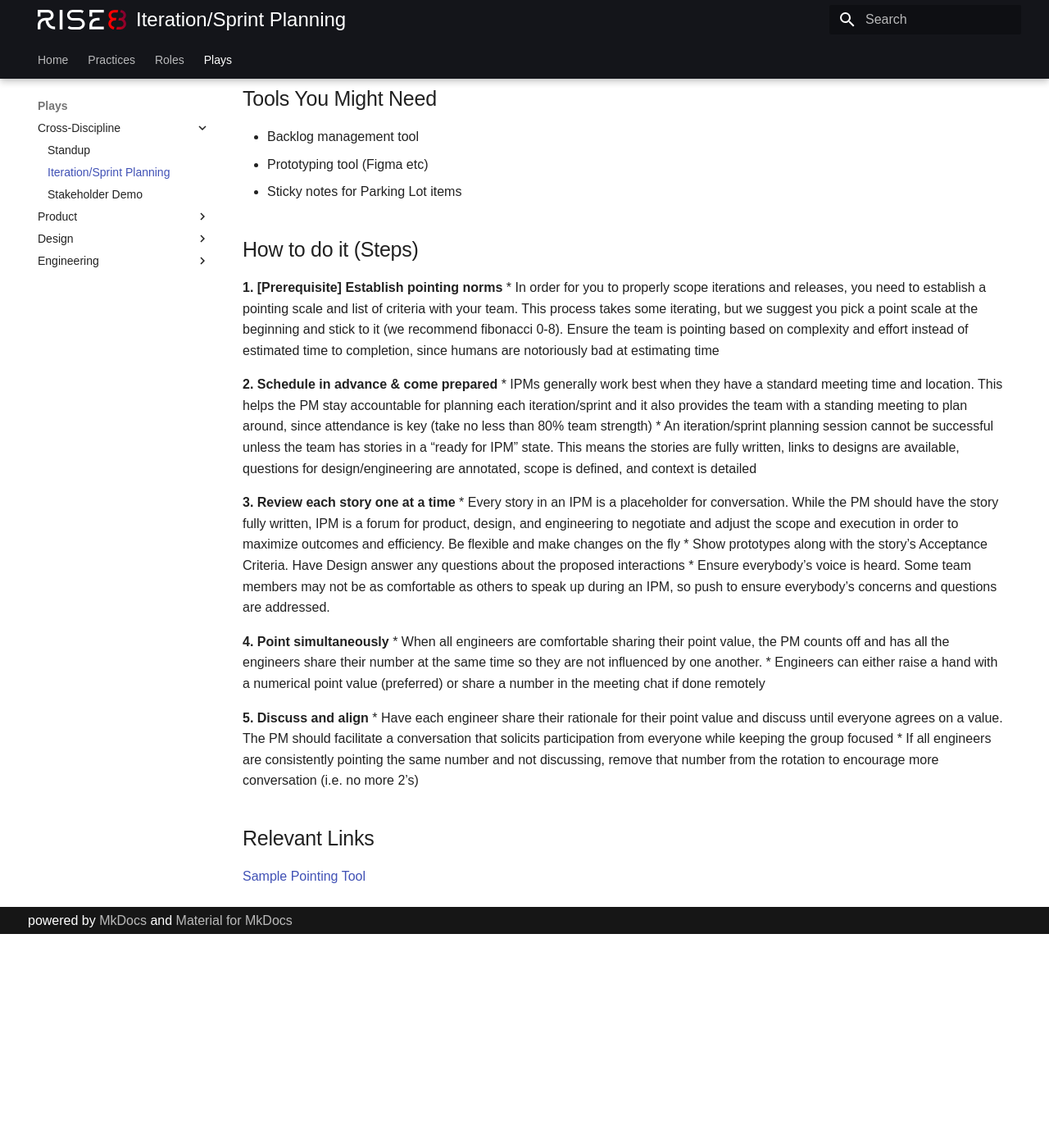
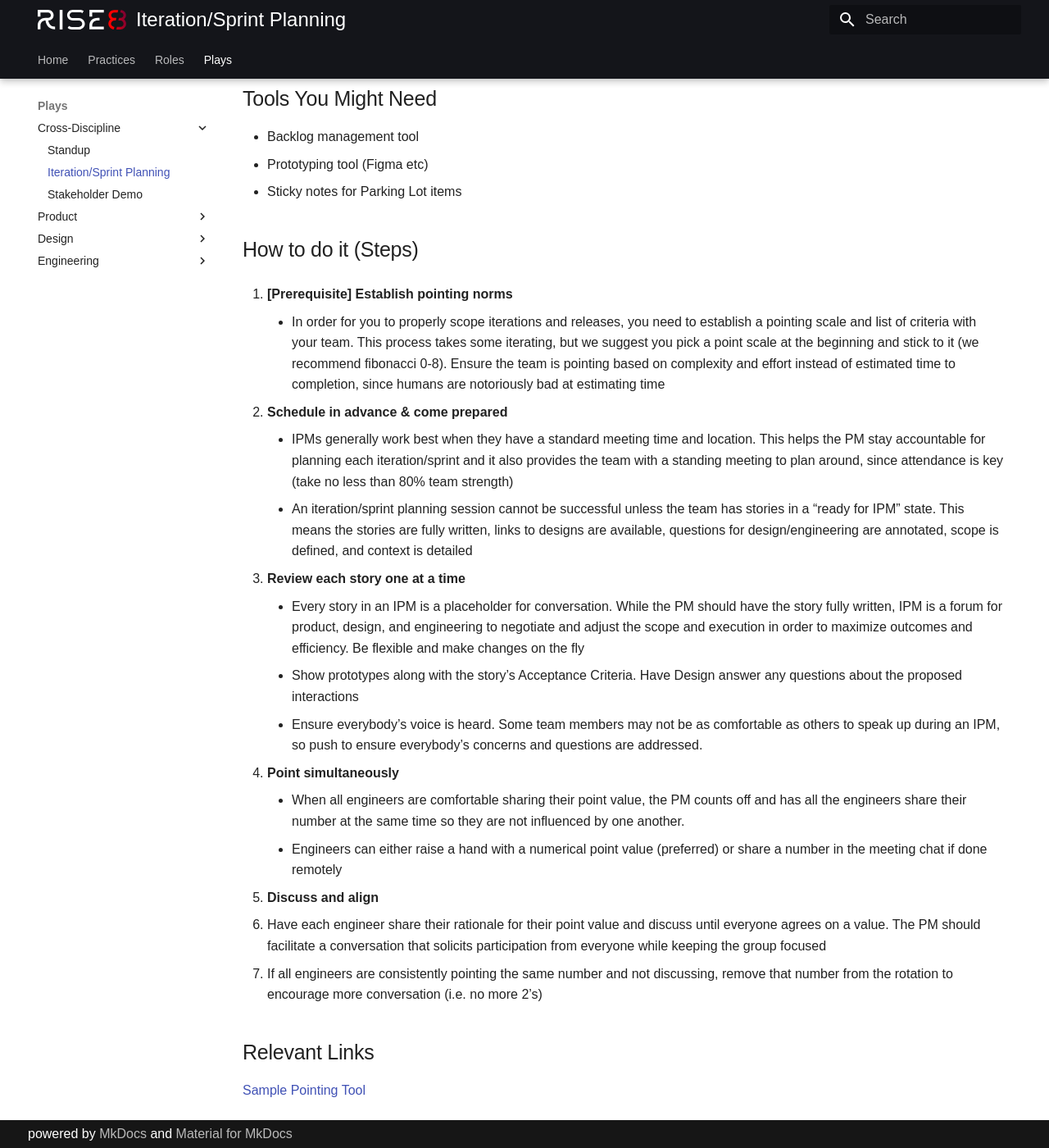
Before and after one commit to rise8-us/delivery-playbooks, an MkDocs documentation site: the page built from docs/content/plays/cross-discipline/iteration-sprint-planning.md, in a window 1280 px wide and 1400 px high, scrolled down 770 px. Shown: the whole window at 82% size. Built offline with MkDocs 1.6.1 and Material for MkDocs 9.7.7, drawn with Linux system fonts in a browser that asks for light colours; before the commit the page ends 1909 px from its top, so only the background shows below that.

Commit message:
Update iteration-sprint-planning.md
formattingupdates

```diff
--- a/docs/content/plays/cross-discipline/iteration-sprint-planning.md
+++ b/docs/content/plays/cross-discipline/iteration-sprint-planning.md
@@ -18,25 +18,25 @@ Product Managers, Product Designers, and Engineers. This should be a full team a
 * Sticky notes for Parking Lot items
 
 ## How to do it (Steps)
-**1. [Prerequisite] Establish pointing norms**
-* In order for you to properly scope iterations and releases, you need to establish a pointing scale and list of criteria with your team. This process takes some iterating, but we suggest you pick a point scale at the beginning and stick to it (we recommend fibonacci 0-8). Ensure the team is pointing based on complexity and effort instead of estimated time to completion, since humans are notoriously bad at estimating time
+1. **[Prerequisite] Establish pointing norms**
+    * In order for you to properly scope iterations and releases, you need to establish a pointing scale and list of criteria with your team. This process takes some iterating, but we suggest you pick a point scale at the beginning and stick to it (we recommend fibonacci 0-8). Ensure the team is pointing based on complexity and effort instead of estimated time to completion, since humans are notoriously bad at estimating time
 
-**2. Schedule in advance & come prepared**
-* IPMs generally work best when they have a standard meeting time and location. This helps the PM stay accountable for planning each iteration/sprint and it also provides the team with a standing meeting to plan around, since attendance is key (take no less than 80% team strength)
-* An iteration/sprint planning session cannot be successful unless the team has stories in a “ready for IPM” state. This means the stories are fully written, links to designs are available, questions for design/engineering are annotated, scope is defined, and context is detailed
+2. **Schedule in advance & come prepared**
+    * IPMs generally work best when they have a standard meeting time and location. This helps the PM stay accountable for planning each iteration/sprint and it also provides the team with a standing meeting to plan around, since attendance is key (take no less than 80% team strength)
+    * An iteration/sprint planning session cannot be successful unless the team has stories in a “ready for IPM” state. This means the stories are fully written, links to designs are available, questions for design/engineering are annotated, scope is defined, and context is detailed
 
-**3. Review each story one at a time**
-* Every story in an IPM is a placeholder for conversation. While the PM should have the story fully written, IPM is a forum for product, design, and engineering to negotiate and adjust the scope and execution in order to maximize outcomes and efficiency. Be flexible and make changes on the fly
-* Show prototypes along with the story’s Acceptance Criteria. Have Design answer any questions about the proposed interactions
-* Ensure everybody’s voice is heard. Some team members may not be as comfortable as others to speak up during an IPM, so push to ensure everybody’s concerns and questions are addressed.
+3. **Review each story one at a time**
+    * Every story in an IPM is a placeholder for conversation. While the PM should have the story fully written, IPM is a forum for product, design, and engineering to negotiate and adjust the scope and execution in order to maximize outcomes and efficiency. Be flexible and make changes on the fly
+    * Show prototypes along with the story’s Acceptance Criteria. Have Design answer any questions about the proposed interactions
+    * Ensure everybody’s voice is heard. Some team members may not be as comfortable as others to speak up during an IPM, so push to ensure everybody’s concerns and questions are addressed.
 
-**4. Point simultaneously**
-* When all engineers are comfortable sharing their point value, the PM counts off and has all the engineers share their number at the same time so they are not influenced by one another.
-* Engineers can either raise a hand with a numerical point value (preferred) or share a number in the meeting chat if done remotely
+4. **Point simultaneously**
+    * When all engineers are comfortable sharing their point value, the PM counts off and has all the engineers share their number at the same time so they are not influenced by one another.
+    * Engineers can either raise a hand with a numerical point value (preferred) or share a number in the meeting chat if done remotely
 
-**5. Discuss and align**
-* Have each engineer share their rationale for their point value and discuss until everyone agrees on a value. The PM should facilitate a conversation that solicits participation from everyone while keeping the group focused
-* If all engineers are consistently pointing the same number and not discussing, remove that number from the rotation to encourage more conversation (i.e. no more 2’s)
+5. **Discuss and align**
+   * Have each engineer share their rationale for their point value and discuss until everyone agrees on a value. The PM should facilitate a conversation that solicits participation from everyone while keeping the group focused
+   * If all engineers are consistently pointing the same number and not discussing, remove that number from the rotation to encourage more conversation (i.e. no more 2’s)
 
 ## Relevant Links
 [Sample Pointing Tool](https://code-sergeant.github.io/letsdecide/)
```
